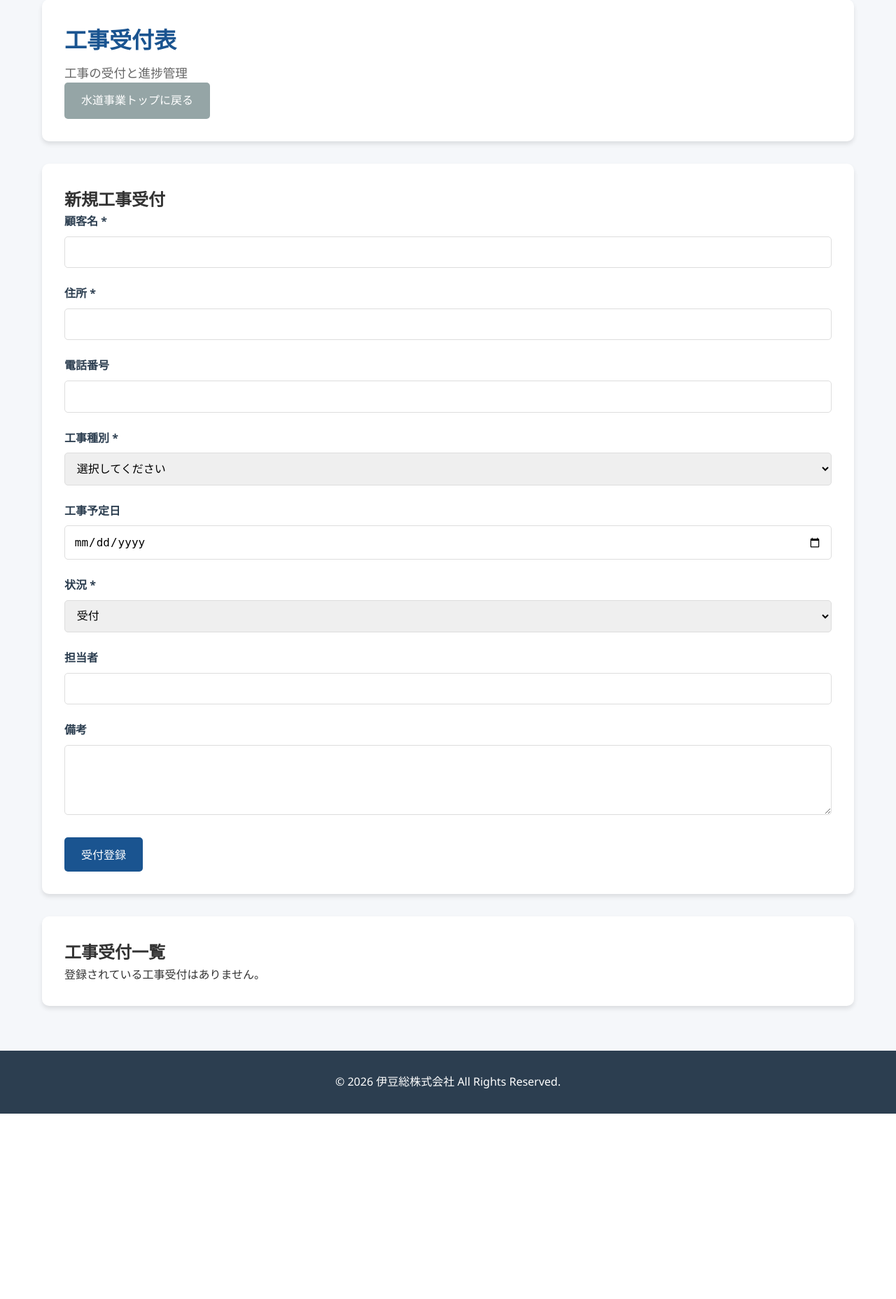
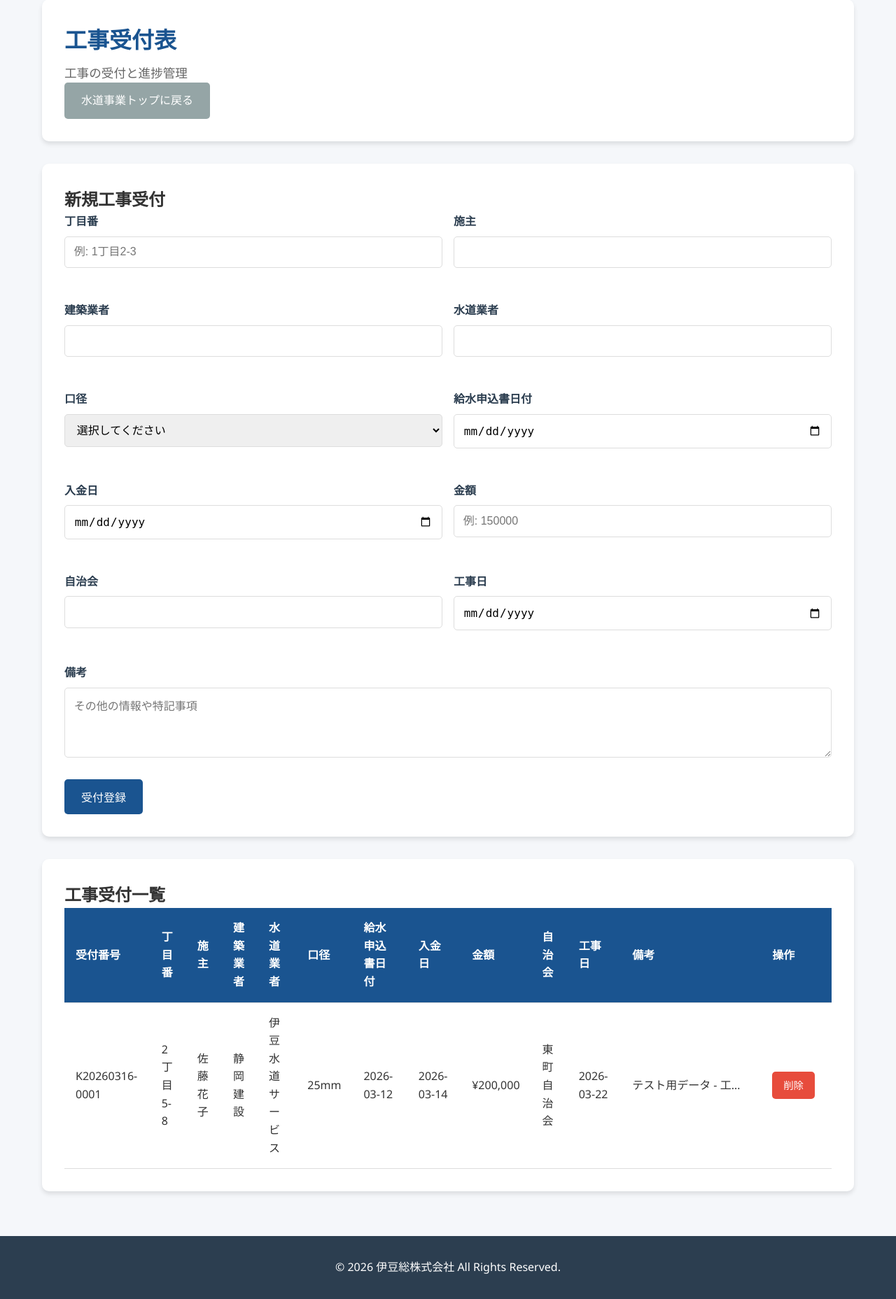
Before and after one commit to saito-izu/izusou-portal, a PHP site: page /modules/water_service/construction_orders.php in a window 1280 px wide. Shown: the part 139-1996 px from the top of the page at 70% size. Before the commit the page ends 1731 px from the top, so only its background shows below. Run offline with PHP 8.4, Linux system fonts and the light colour scheme; data comes from the database, SQL or seed files in the repository.

Commit message:
feat(water_service): 工事受付表の入力項目を新規仕様に変更
変更内容:
- データベーススキーマ更新: construction_ordersテーブルの項目を新規仕様に変更
  - 新規項目: 丁目番、施主、建築業者、水道業者、口径、給水申込書日付、入金日、金額、自治会、工事日、備考
  - 旧項目削除: customer_name, address, phone, construction_type, status, assigned_staff, scheduled_date

- フォーム入力項目更新:
  - レスポンシブ対応のform-rowレイアウト採用
  - 口径選択用ドロップダウン追加（13mm～50mm、その他）
  - 金額入力フィールド追加（number type）
  - 各種日付フィールド追加（給水申込書日付、入金日、工事日）

- テーブル表示項目更新:
  - data-label属性追加でモバイル対応強化
  - table-responsiveクラス適用でレスポンシブ対応
  - 金額フィールドに通貨フォーマット適用（¥記号付き）
  - notes-cell、action-cellクラスで表示最適化

制約:
- 他の画面やAPIへの影響なし（construction_ordersテーブルのみ変更）
- デザイン崩れなし（既存CSSスタイルを活用）
- レスポンシブデザイン完全対応（モバイル、タブレット、デスクトップ）

マイグレーション:
- migrate_construction_table.py: データベーススキーマ変更スクリプト
- 既存データはconstruction_orders_backupテーブルにバックアップ

テスト:
- insert_test_data.py: 解体工事受付のテストデータ挿入スクリプト
- insert_test_data_construction.py: 工事受付表のテストデータ挿入スクリプト

```diff
--- a/modules/water_service/construction_orders.php
+++ b/modules/water_service/construction_orders.php
@@ -12,14 +12,17 @@ if ($_SERVER['REQUEST_METHOD'] === 'POST' && isset($_POST['action']) && $_POST['
 
     $data = [
         'order_number' => $order_number,
-        'customer_name' => $_POST['customer_name'],
-        'address' => $_POST['address'],
-        'phone' => $_POST['phone'],
-        'construction_type' => $_POST['construction_type'],
-        'scheduled_date' => $_POST['scheduled_date'],
-        'status' => $_POST['status'],
-        'assigned_staff' => $_POST['assigned_staff'],
-        'notes' => $_POST['notes']
+        'chome_ban' => $_POST['chome_ban'] ?? '',
+        'owner_name' => $_POST['owner_name'] ?? '',
+        'construction_company' => $_POST['construction_company'] ?? '',
+        'water_company' => $_POST['water_company'] ?? '',
+        'pipe_diameter' => $_POST['pipe_diameter'] ?? '',
+        'water_application_date' => $_POST['water_application_date'] ?? null,
+        'payment_date' => $_POST['payment_date'] ?? null,
+        'amount' => $_POST['amount'] ?? null,
+        'neighborhood_association' => $_POST['neighborhood_association'] ?? '',
+        'construction_date' => $_POST['construction_date'] ?? null,
+        'notes' => $_POST['notes'] ?? ''
     ];
 
     if ($db->insert('construction_orders', $data)) {
@@ -64,57 +67,78 @@ include __DIR__ . '/../../includes/header.php';
     <form method="POST">
         <input type="hidden" name="action" value="add">
 
+        <div class="form-row">
             <div class="form-group">
-            <label for="customer_name">顧客名 *</label>
-            <input type="text" id="customer_name" name="customer_name" required>
+                <label for="chome_ban">丁目番</label>
+                <input type="text" id="chome_ban" name="chome_ban" placeholder="例: 1丁目2-3">
             </div>
 
             <div class="form-group">
-            <label for="address">住所 *</label>
-            <input type="text" id="address" name="address" required>
+                <label for="owner_name">施主</label>
+                <input type="text" id="owner_name" name="owner_name">
+            </div>
+        </div>
+
+        <div class="form-row">
+            <div class="form-group">
+                <label for="construction_company">建築業者</label>
+                <input type="text" id="construction_company" name="construction_company">
             </div>
 
             <div class="form-group">
-            <label for="phone">電話番号</label>
-            <input type="tel" id="phone" name="phone">
+                <label for="water_company">水道業者</label>
+                <input type="text" id="water_company" name="water_company">
+            </div>
         </div>
 
+        <div class="form-row">
             <div class="form-group">
-            <label for="construction_type">工事種別 *</label>
-            <select id="construction_type" name="construction_type" required>
+                <label for="pipe_diameter">口径</label>
+                <select id="pipe_diameter" name="pipe_diameter">
                     <option value="">選択してください</option>
-                <option value="水道管工事">水道管工事</option>
-                <option value="給水設備工事">給水設備工事</option>
-                <option value="排水設備工事">排水設備工事</option>
-                <option value="修繕工事">修繕工事</option>
+                    <option value="13mm">13mm</option>
+                    <option value="20mm">20mm</option>
+                    <option value="25mm">25mm</option>
+                    <option value="30mm">30mm</option>
+                    <option value="40mm">40mm</option>
+                    <option value="50mm">50mm</option>
                     <option value="その他">その他</option>
                 </select>
             </div>
 
             <div class="form-group">
-            <label for="scheduled_date">工事予定日</label>
-            <input type="date" id="scheduled_date" name="scheduled_date">
+                <label for="water_application_date">給水申込書日付</label>
+                <input type="date" id="water_application_date" name="water_application_date">
+            </div>
+        </div>
+
+        <div class="form-row">
+            <div class="form-group">
+                <label for="payment_date">入金日</label>
+                <input type="date" id="payment_date" name="payment_date">
             </div>
 
             <div class="form-group">
-            <label for="status">状況 *</label>
-            <select id="status" name="status" required>
-                <option value="受付">受付</option>
-                <option value="見積中">見積中</option>
-                <option value="契約済">契約済</option>
-                <option value="施工中">施工中</option>
-                <option value="完了">完了</option>
-            </select>
+                <label for="amount">金額</label>
+                <input type="number" id="amount" name="amount" step="0.01" placeholder="例: 150000">
+            </div>
+        </div>
+
+        <div class="form-row">
+            <div class="form-group">
+                <label for="neighborhood_association">自治会</label>
+                <input type="text" id="neighborhood_association" name="neighborhood_association">
             </div>
 
             <div class="form-group">
-            <label for="assigned_staff">担当者</label>
-            <input type="text" id="assigned_staff" name="assigned_staff">
+                <label for="construction_date">工事日</label>
+                <input type="date" id="construction_date" name="construction_date">
+            </div>
         </div>
 
         <div class="form-group">
             <label for="notes">備考</label>
-            <textarea id="notes" name="notes"></textarea>
+            <textarea id="notes" name="notes" placeholder="その他の情報や特記事項"></textarea>
         </div>
 
         <button type="submit" class="btn">受付登録</button>
@@ -124,48 +148,58 @@ include __DIR__ . '/../../includes/header.php';
 <div class="table-container" style="margin-top: 2rem;">
     <h2>工事受付一覧</h2>
     <?php if (count($orders) > 0): ?>
+        <div class="table-responsive">
             <table>
                 <thead>
                     <tr>
                         <th>受付番号</th>
-                    <th>顧客名</th>
-                    <th>住所</th>
-                    <th>工事種別</th>
-                    <th>工事予定日</th>
-                    <th>状況</th>
-                    <th>担当者</th>
-                    <th>操作</th>
+                        <th>丁目番</th>
+                        <th>施主</th>
+                        <th>建築業者</th>
+                        <th>水道業者</th>
+                        <th>口径</th>
+                        <th>給水申込書日付</th>
+                        <th>入金日</th>
+                        <th>金額</th>
+                        <th>自治会</th>
+                        <th>工事日</th>
+                        <th>備考</th>
+                        <th class="action-cell">操作</th>
                     </tr>
                 </thead>
                 <tbody>
                     <?php foreach ($orders as $order): ?>
                         <tr>
-                        <td><?php echo htmlspecialchars($order['order_number']); ?></td>
-                        <td><?php echo htmlspecialchars($order['customer_name']); ?></td>
-                        <td><?php echo htmlspecialchars($order['address']); ?></td>
-                        <td><?php echo htmlspecialchars($order['construction_type']); ?></td>
-                        <td><?php echo $order['scheduled_date'] ?? '-'; ?></td>
-                        <td>
+                            <td data-label="受付番号"><?php echo htmlspecialchars($order['order_number']); ?></td>
+                            <td data-label="丁目番"><?php echo htmlspecialchars($order['chome_ban'] ?? '-'); ?></td>
+                            <td data-label="施主"><?php echo htmlspecialchars($order['owner_name'] ?? '-'); ?></td>
+                            <td data-label="建築業者"><?php echo htmlspecialchars($order['construction_company'] ?? '-'); ?></td>
+                            <td data-label="水道業者"><?php echo htmlspecialchars($order['water_company'] ?? '-'); ?></td>
+                            <td data-label="口径"><?php echo htmlspecialchars($order['pipe_diameter'] ?? '-'); ?></td>
+                            <td data-label="給水申込書日付"><?php echo $order['water_application_date'] ?? '-'; ?></td>
+                            <td data-label="入金日"><?php echo $order['payment_date'] ?? '-'; ?></td>
+                            <td data-label="金額">
                                 <?php
-                            $statusClass = 'badge-default';
-                            if ($order['status'] === '受付') $statusClass = 'badge-info';
-                            elseif ($order['status'] === '施工中') $statusClass = 'badge-warning';
-                            elseif ($order['status'] === '完了') $statusClass = 'badge-success';
+                                if (isset($order['amount']) && $order['amount'] !== null) {
+                                    echo '¥' . number_format($order['amount']);
+                                } else {
+                                    echo '-';
+                                }
                                 ?>
-                            <span class="badge <?php echo $statusClass; ?>">
-                                <?php echo htmlspecialchars($order['status']); ?>
-                            </span>
                             </td>
-                        <td><?php echo htmlspecialchars($order['assigned_staff'] ?? '-'); ?></td>
-                        <td>
+                            <td data-label="自治会"><?php echo htmlspecialchars($order['neighborhood_association'] ?? '-'); ?></td>
+                            <td data-label="工事日"><?php echo $order['construction_date'] ?? '-'; ?></td>
+                            <td data-label="備考" class="notes-cell"><?php echo htmlspecialchars($order['notes'] ?? '-'); ?></td>
+                            <td data-label="操作" class="action-cell">
                                 <a href="?delete=<?php echo $order['id']; ?>"
-                               class="btn btn-warning"
+                                   class="btn btn-warning btn-sm"
                                    onclick="return confirm('本当に削除しますか？')">削除</a>
                             </td>
                         </tr>
                     <?php endforeach; ?>
                 </tbody>
             </table>
+        </div>
     <?php else: ?>
         <p>登録されている工事受付はありません。</p>
     <?php endif; ?>
```
Also changed, not shown: data/izuso_portal.db, 3 other files. Lines whose indentation alone changed are shown as unchanged.
